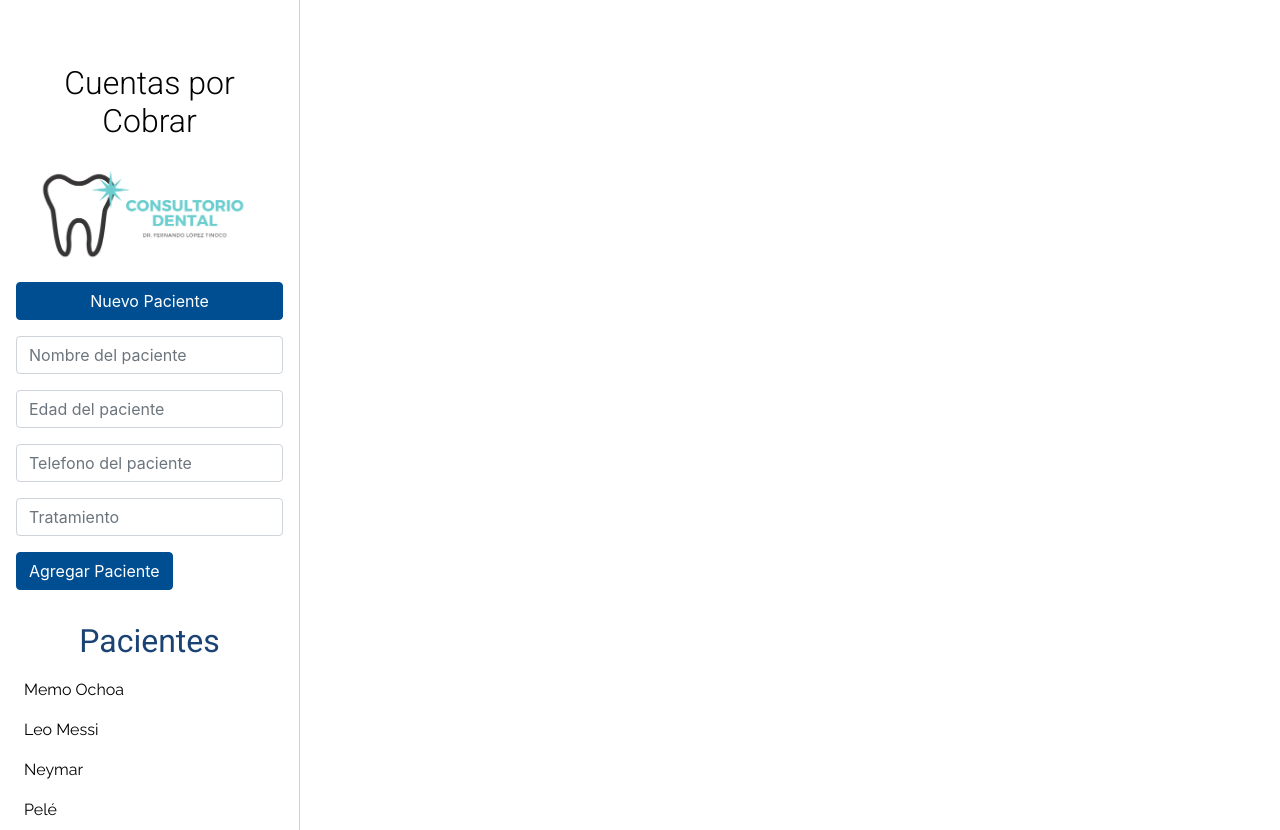
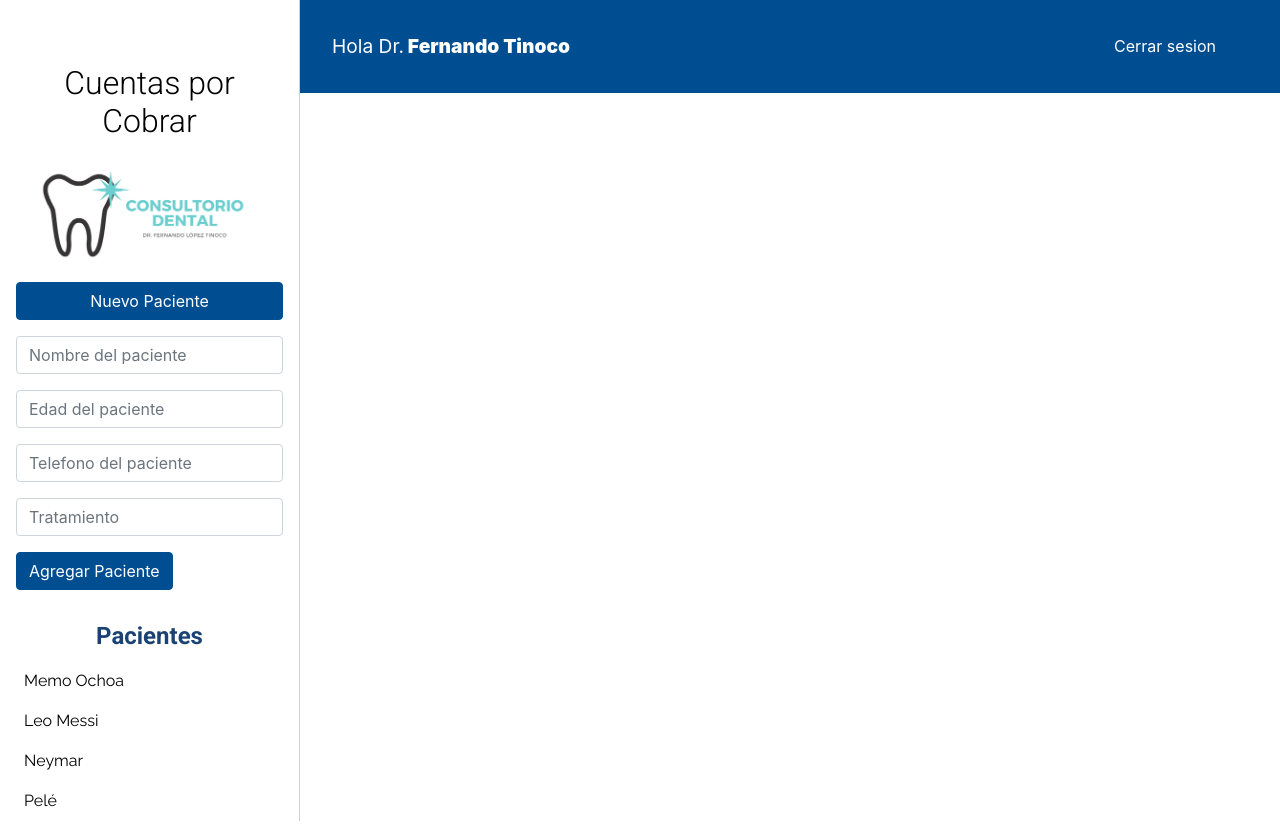
Before and after one commit to MarcoCarrillo/ConsultorioDental-cliente, a React (Create React App) app: page /menu-principal in a window 1280 px wide. Built offline with nearby package versions, Linux system fonts and the light colour scheme.

Commit message:
Creacion del header

```diff
--- /dev/null
+++ b/src/components/layout/Barra.js
@@ -0,0 +1,15 @@
+import React from 'react';
+
+const Barra = () => {
+    return (
+       <header className="app-header">
+           <p className="nombre-usuario">Hola Dr.<span> Fernando Tinoco</span></p>
+
+           <nav className="nav-principal">
+               <a href="#" >Cerrar sesion</a>
+           </nav>
+       </header>
+     );
+}
+
+export default Barra;
--- a/src/components/principal/MenuPrincipal.js
+++ b/src/components/principal/MenuPrincipal.js
@@ -1,11 +1,13 @@
 import React from 'react';
 import Sidebar from '../layout/Sidebar';
+import Barra from '../layout/Barra';
 
 const MenuPrincipal = () => {
     return (
         <div className="contenedor-app">
             <Sidebar />
             <div className="seccion-principal">
+                <Barra />
                 <main>
                     <div>
                         <div className="contenedor-cuentas">
--- a/src/index.css
+++ b/src/index.css
@@ -101,7 +101,7 @@
   .titulo-sidebar{
     font-family: 'Roboto', sans-serif;
     font-weight:300;
-    margin: 3rem 1rem 0rem 1rem;
+    margin: 1rem 1rem 0rem 1rem;
     font-size: 3rem;
     align-items: center;
   }
@@ -133,9 +133,10 @@
 }
 .titulo-clientes {
   font-family: 'Roboto', sans-serif;
-  font-weight: 500;
+  font-weight: 600;
   color:#1A4374;
   margin-bottom: 10px;
+  font-size: 1.5rem;
 }
 
 .listado-clientes li a {
@@ -190,3 +191,30 @@
   background-color: #004E92;
   border-color: #004E92;
 }
+.btn-azul:hover{
+  background-color: #fff;
+  color: #004e92;
+}
+
+.app-header {
+  display: flex;
+  justify-content: space-between;
+  align-items: center;
+  background-color: #004E92;
+  padding: 2rem;
+}
+.nombre-usuario {
+  color:#fff;
+  font-size: 1.2rem;
+  margin: 0;
+}
+.nombre-usuario span {
+  font-weight: 900;
+}
+.nav-principal a {
+  color: #fff;
+  text-decoration: none;
+}
+.nav-principal a:first-of-type {
+  margin-right: 2rem;
+}
```
Also changed, not shown: src/components/panelClientes/NuevoCliente.js (line endings or trailing spaces).
